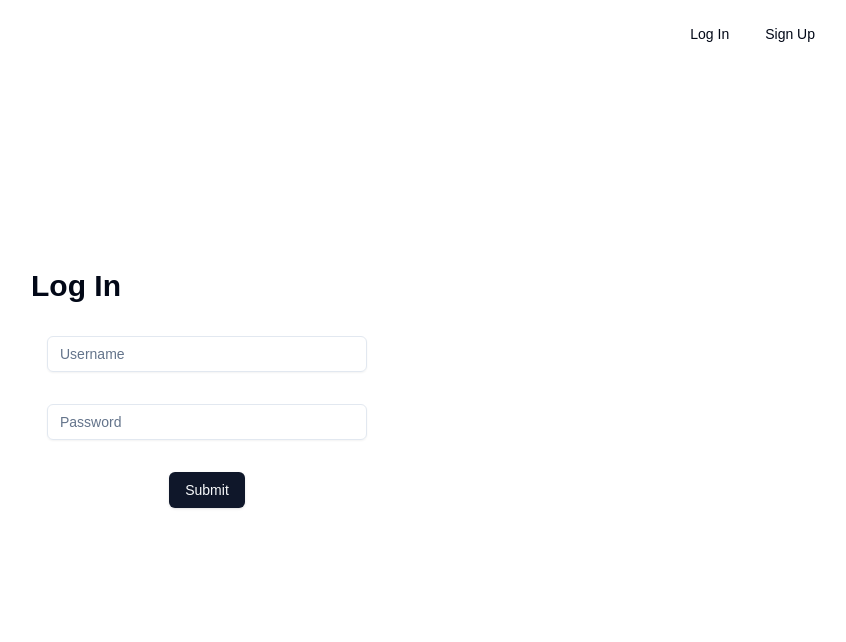
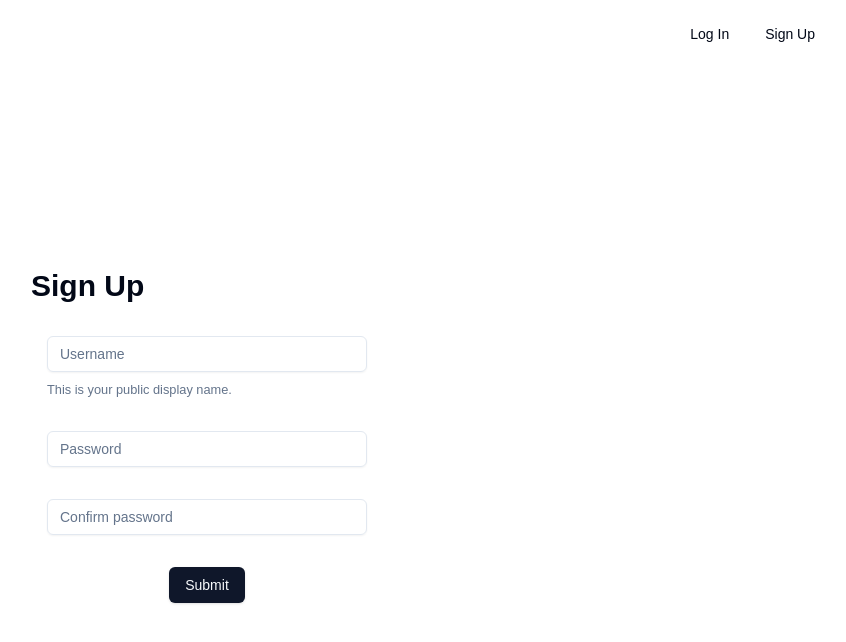
Before and after one commit to velardejm/boat-buddy, a Next.js app: page / in a window 1280 px wide. Shown: the top 642 px of the page, without its empty margins (433-1279 px from the left). Built offline with nearby package versions, Linux system fonts and the light colour scheme.

Commit message:
Fix deployment errors

```diff
--- a/app/(auth)/login/page.tsx
+++ b/app/(auth)/login/page.tsx
@@ -8,10 +8,10 @@ import { Button } from "@/components/ui/button";
 import {
   Form,
   FormControl,
-  FormDescription,
+  // FormDescription,
   FormField,
   FormItem,
-  FormLabel,
+  // FormLabel,
   FormMessage,
 } from "@/components/ui/form";
 import { Input } from "@/components/ui/input";
--- a/app/(auth)/signup/page.tsx
+++ b/app/(auth)/signup/page.tsx
@@ -11,7 +11,7 @@ import {
   FormDescription,
   FormField,
   FormItem,
-  FormLabel,
+  // FormLabel,
   FormMessage,
 } from "@/components/ui/form";
 import { Input } from "@/components/ui/input";
--- a/app/page.tsx
+++ b/app/page.tsx
@@ -1,5 +1,5 @@
 import SignupForm from "@/components/custom/SignupForm";
-import LoginForm from "@/components/custom/LoginForm";
+// import LoginForm from "@/components/custom/LoginForm";
 // import Navbar from "@/components/custom/Navbar";
 
 export default function Page() {
@@ -8,8 +8,8 @@ export default function Page() {
       <div>
         {/* <Navbar /> */}
         <div className="flex justify-center items-center h-dvh">
-          {/* <SignupForm /> */}
-          <LoginForm />
+          <SignupForm />
+          {/* <LoginForm /> */}
         </div>
       </div>
     </>
--- a/components/custom/LoginForm.tsx
+++ b/components/custom/LoginForm.tsx
@@ -8,10 +8,10 @@ import { Button } from "@/components/ui/button";
 import {
   Form,
   FormControl,
-  FormDescription,
+  // FormDescription,
   FormField,
   FormItem,
-  FormLabel,
+  // FormLabel,
   FormMessage,
 } from "@/components/ui/form";
 import { Input } from "@/components/ui/input";
--- a/components/custom/SignupForm.tsx
+++ b/components/custom/SignupForm.tsx
@@ -11,7 +11,7 @@ import {
   FormDescription,
   FormField,
   FormItem,
-  FormLabel,
+  // FormLabel,
   FormMessage,
 } from "@/components/ui/form";
 import { Input } from "@/components/ui/input";
```
Also changed, not shown: components/custom/Navbar.tsx (+4 -4 lines).
